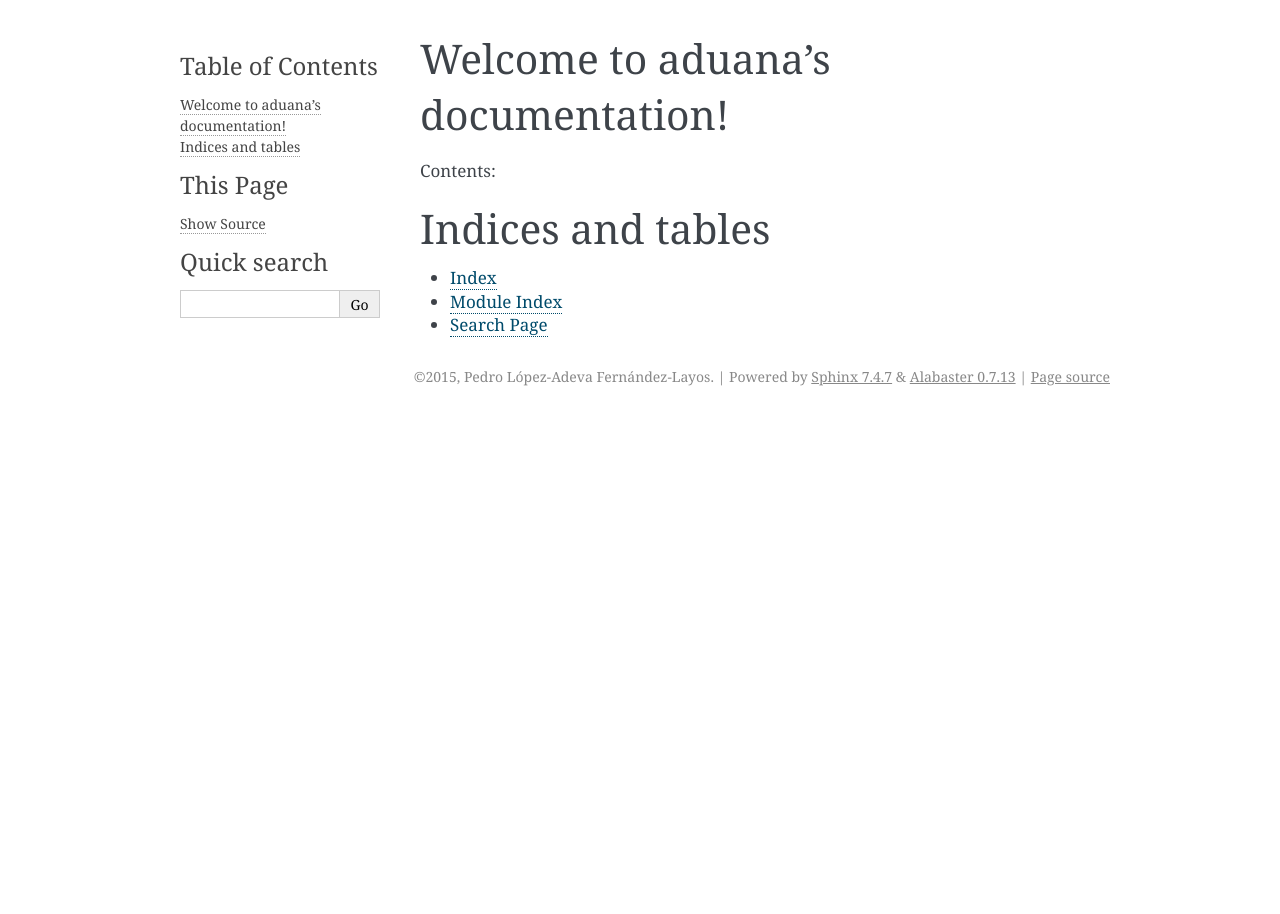
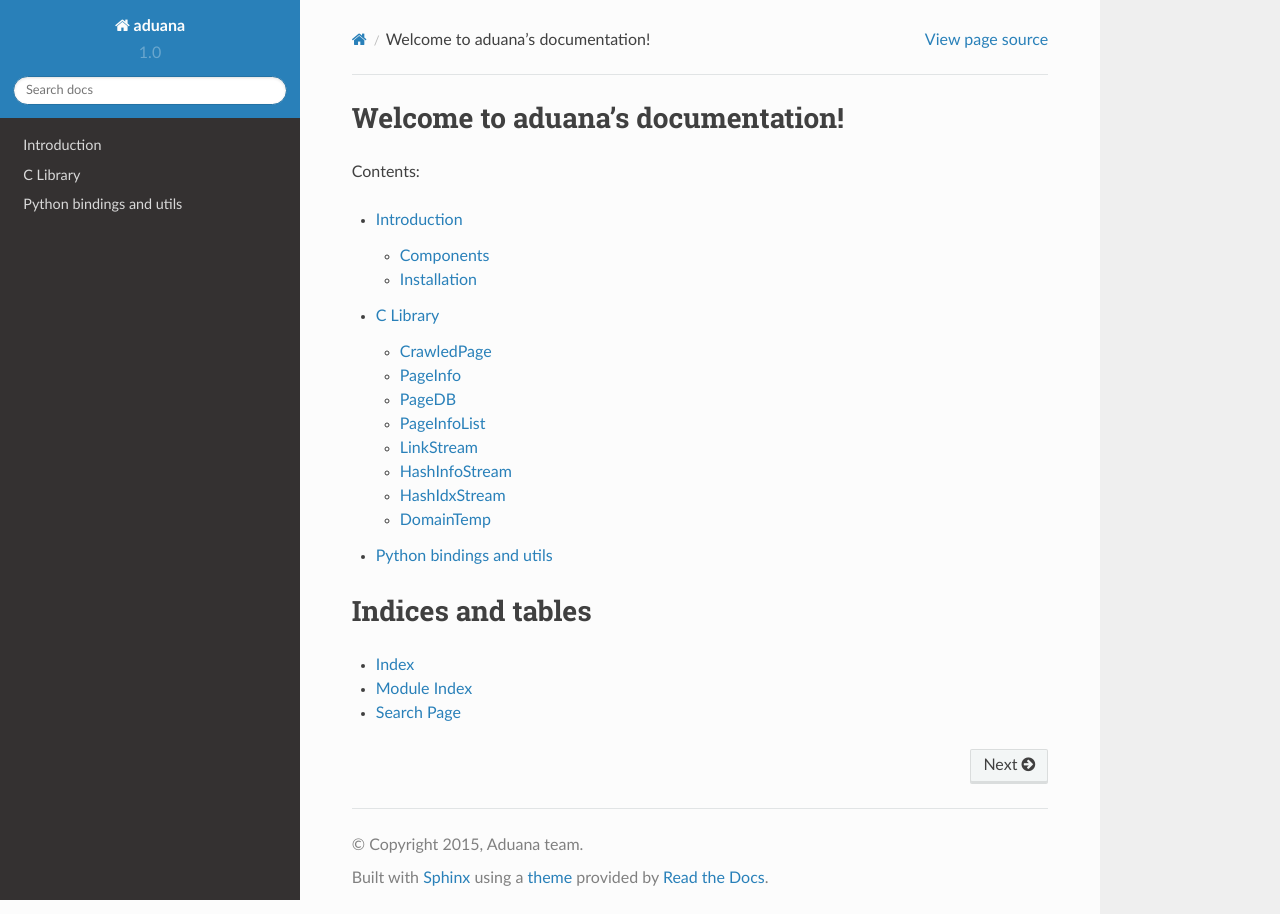
Before and after one commit to scrapinghub/aduana, a Sphinx documentation site: the page built from doc/index.rst, in a window 1280 px wide. Built offline with Sphinx 7.4.7 and the Read the Docs theme 2.0.0, drawn with Linux system fonts in a browser that asks for light colours; some of the changed lines change nothing that is shown.

Commit message:
Documented a good chunk of page_db.

```diff
--- /dev/null
+++ b/doc/_static/gen-domain-temp-fig.py
@@ -0,0 +1,30 @@
+#!/usr/bin/env python
+
+import matplotlib.pyplot as plt
+import numpy as np
+
+steps_time = [1.0, 2.5, 2.6, 2.7, 4.0, 5.0]
+
+t0 = 0.0
+t1 = steps_time[-1] + 1.0
+N = 1000 # number of time steps
+dt = (t1 - t0)/N
+tt = np.linspace(t0, t1, N)
+nn = np.zeros(N)
+
+n = 0.0  # number of crawls in time window
+T = 2.0 # time window
+for i, t in enumerate(tt):
+    n += -n*dt/T
+    if n<0:
+        n = 0.0
+    if len(steps_time)>0 and t>=steps_time[0]:
+        n += 1.0
+        steps_time.pop(0)
+    nn[i] = n
+
+plt.figure()
+plt.plot(tt, nn)
+plt.xlabel('t')
+plt.ylabel('n')
+plt.savefig('domain-temp-evolve.svg')
--- a/doc/conf.py
+++ b/doc/conf.py
@@ -52,8 +52,8 @@
 
 # General information about the project.
 project = u'aduana'
-copyright = u'2015, Pedro López-Adeva Fernández-Layos'
-author = u'Pedro López-Adeva Fernández-Layos'
+copyright = u'2015, Aduana team'
+author = u'Aduana team'
 
 breathe_projects = {'aduana-c': 'doxygen/xml'}
 breathe_default_project = 'aduana-c'
@@ -116,7 +116,7 @@
 
 # The theme to use for HTML and HTML Help pages.  See the documentation for
 # a list of builtin themes.
-html_theme = 'alabaster'
+html_theme = 'sphinx_rtd_theme'
 
 # Theme options are theme-specific and customize the look and feel of a theme
 # further.  For a list of options available for each theme, see the
--- a/doc/index.rst
+++ b/doc/index.rst
@@ -11,7 +11,9 @@
 .. toctree::
    :maxdepth: 2
 
-
+   intro
+   library
+   python
 
 Indices and tables
 ==================
--- /dev/null
+++ b/doc/intro.rst
@@ -0,0 +1,58 @@
+Introduction
+============
+
+Aduana is a component to be used with a web crawler. It contains the
+logic to decide which page to crawl next. It accepts as inputs crawled
+pages and it outputs the next pages to be crawled (requests).
+
+.. figure:: _static/aduana-intro-arch.svg
+   :align: center
+   :figwidth: 75%
+
+   Aduana input/output
+
+The main objectives of Aduana are:
+
+- Speed: it must be able to output thousands of requests per second.
+- Scalability: it must be able to consider billions of crawled pages.
+- Intelligence: it must be able to direct the crawl to interesting pages.
+
+Components
+-----------
+
+There are two main components right now: a :doc:`C library <library>`
+and :doc:`Python bindings <python>`.
+
+The C library does the heavy lifting. In addition it also ships with
+several command line tools. It's portable ANSI C99 code and all the
+necessary dependencies are bundled with the library. Ideally you
+should not concern yourself with this library unless you plan to
+extend Aduana.
+
+The Python bindings contain low-level bindings to the C library and
+also:
+
+- `Frontera <https://github.com/scrapinghub/frontera>`_
+  backends. Frontera is an extension to `Scrapy <http://scrapy.org/>`_
+  which allows to plug different crawl frontier backends. Aduana can
+  be used as a Frontera backend.
+
+- An Aduana server, to be used when crawling using multiple spiders.
+
+Installation
+------------
+
+Making this pip-installable is right now in the TODO list (with high
+priority). Meanwhile the following incantations are necessary:
+
+1. Install the C library::
+
+       mkdir release
+       cmake .. -DCMAKE_BUILD_TYPE=Release
+       make && sudo make install
+
+2. Install the Python module::
+
+       cd ../python
+       pip install -r requirements.txt
+       python setup.py install
--- /dev/null
+++ b/doc/library.rst
@@ -0,0 +1,503 @@
+C Library
+=========
+
+This section is aimed at developers that want to understand the
+architecture of the library, in order to extend it.
+
+When trying to understand some code I like to start with the data
+structures that make the inputs and the outputs of the
+code. :cpp:class:`CrawledPage` is the input of Aduana and the best
+place to start.
+
+CrawledPage
+-----------
+
+Data structures
+~~~~~~~~~~~~~~~
+
+.. doxygenstruct:: CrawledPage
+   :members:
+
+The utility of :cpp:member:`CrawledPage::url` and
+:cpp:member:`CrawledPage::links` are quite obvious, the others need an explanation:
+
+- :cpp:member:`CrawledPage::time`: this is used to compute how often a
+  page changes and also it would be useful for a revisiting schedule
+  to know how much time has passed since the page was crawled.
+
+- :cpp:member:`CrawledPage::score`: one of the objectives of Aduana is
+  to guide the crawl to interesting pages. Since the definition of
+  interesting is application dependent each crawler can give a measure
+  of how interesting they found the page to be. How this number will
+  be exactly used depends on which scorer are we going to use. This
+  field is not mandatory and actually Aduana can be configured to
+  ignore it.
+
+- :cpp:member:`CrawledPage::content_hash`: in order to detect if a
+  page has changed this hash is compared with the hash previously
+  stored for this same page. If the hash has changed we consider that
+  the page has changed. Notice that the content hash is also
+  application dependent: some applications may consider that the page
+  has changed only if there are new links, others will consider a page
+  has changed if the body text, after stripping HTML tags, has
+  changed, etc... This field can be ignored too, in which case the
+  pages will be considered as unchanging.
+
+
+C is not known for its powerful and flexible data structures. In order
+to store a variable number of links per crawled page we implement this
+resizable array. Each time we run out of allocated memory the size of
+the reserved memory is doubled.
+
+.. doxygenstruct:: PageLinks
+   :members:
+
+Initially we reserve this number of links
+
+.. doxygendefine:: PAGE_LINKS_MIN_LINKS
+
+Finally, each link not only carries an URL, but also a score. The
+score gives an idea of how good the (maybe uncrawled) link is,
+according to the web crawler. Think of the link score as an
+approximation to :cpp:member:`CrawledPage::score` when we have not
+crawled the link yet.
+
+.. doxygenstruct:: LinkInfo
+   :members:
+
+Constructor/Destructor
+~~~~~~~~~~~~~~~~~~~~~~
+
+.. doxygenfunction:: crawled_page_new(const char *)
+
+.. doxygenfunction:: crawled_page_delete(CrawledPage *)
+
+Manipulate links
+~~~~~~~~~~~~~~~~
+
+.. doxygenfunction:: crawled_page_add_link(CrawledPage *, const char *, float)
+
+.. doxygenfunction:: crawled_page_get_link(const CrawledPage *, size_t)
+
+.. doxygenfunction:: crawled_page_n_links(const CrawledPage *)
+
+Set content hash
+~~~~~~~~~~~~~~~~
+
+.. doxygenfunction:: crawled_page_set_hash(CrawledPage *, const char *, size_t)
+
+.. doxygenfunction:: crawled_page_set_hash128(CrawledPage *, char *)
+
+.. doxygenfunction:: crawled_page_set_hash64(CrawledPage *, uint64_t)
+
+.. doxygenfunction:: crawled_page_set_hash32(CrawledPage *, uint32_t)
+
+
+PageInfo
+--------
+
+Data structures
+~~~~~~~~~~~~~~~
+
+This structure contains all we know about a given page, and it's
+changed as new :cpp:class:`CrawledPage` arrive.
+
+.. figure:: _static/CrawledPage-PageInfo.svg
+   :align: center
+   :figwidth: 50%
+
+And here it is:
+
+.. doxygenstruct:: PageInfo
+   :members:
+
+Constructor/Destructor
+~~~~~~~~~~~~~~~~~~~~~~
+
+There is no constructor available for this structure. The reason is
+that they are automatically created from the info inside
+:cpp:class:`CrawledPage` when :c:func:`page_db_add` is called.
+
+.. doxygenfunction:: page_info_delete(PageInfo *)
+
+Functions
+~~~~~~~~~
+
+.. doxygenfunction:: page_info_print(const PageInfo *, char *)
+
+.. doxygenfunction:: page_info_rate(const PageInfo *)
+
+
+PageDB
+------
+
+This is one of the main components of the library. Here we store all
+the :cpp:class:`PageInfo` and how pages are linked between them.
+
+The first thing to understand is that there are two different ways to
+refer to a given page, using either the URL hash or the *index*. Both
+ways of addressing the page are linked in the *hash2idx* database.
+
+URL hash
+~~~~~~~~
+
+The URL hash is computed using the following function:
+
+.. doxygenfunction:: page_db_hash(const char *)
+
+When a new :cpp:class:`CrawledPage` arrives we compute the hash of
+:cpp:member:`CrawledPage::url` and use this as the key inside the
+*hash2info* database, to retrieve the associated
+:cpp:class:`PageInfo`. If no entry is found inside the database a new
+one is created. We do the same with each one of the links inside
+:cpp:member:`CrawledPage::links`.
+
+The following two functions are useful to extract the different parts
+of the hash.
+
+.. doxygenfunction:: page_db_hash_get_domain(uint64_t)
+
+.. doxygenfunction:: page_db_hash_get_url(uint64_t)
+
+Index
+~~~~~
+We could store links between pages using their URL hash, for example,
+as a list of pairs of the form::
+
+    004619df1e9191ff 004619df1eb839e2
+    004619df1e9191ff 004619df1f1a5477
+    004619df01e223ae 00115773f1ea355c
+    ...
+
+However the hashing would spoil one interesting property of links:
+locality. Locality means that pages usually link to pages inside their
+same domain. For example, here are the first links extracted from the
+front page of `Wikipedia <https://en.wikipedia.org/wiki/Main_Page>`_::
+
+    https://en.wikipedia.org/wiki/Main_Page#mw-head
+    https://en.wikipedia.org/wiki/Main_Page#p-search
+    https://en.wikipedia.org/wiki/Wikipedia
+    https://en.wikipedia.org/wiki/Free_content
+    https://en.wikipedia.org/wiki/Encyclopedia
+    https://en.wikipedia.org/wiki/Wikipedia:Introduction
+    https://en.wikipedia.org/wiki/Special:Statistics
+    https://en.wikipedia.org/wiki/English_language
+
+Locality can also happen when there are several links outgoing to the
+same domain, but a different one of the originating page. For example,
+from among the 135 links at the front page of `Hacker News
+<https://news.ycombinator.com/>`_ more than 100 remained on the same
+domain but there were also the following groups::
+
+    http://www.ycombinator.com/
+    http://www.ycombinator.com/apply/
+
+    https://github.com/blog/2024-read-only-deploy-keys
+    https://github.com/whamtet/Excel-REPL
+    https://github.com/tadast/switching-to-contracting-uk/blob/master/README.md
+    https://github.com/HackerNews/API
+
+Instead of storing links using the URL hash we instead assign each
+page an integer, that starts at zero with the first page and it's
+automatically incremented when a new page is added to the
+database. Links are stored then as lists where the first element is
+the originating page index and the rest of the elements are the
+indices of the outoging links. For example, taken from a real crawl::
+
+    7 1243 1245 1251 1254 1260 1262 1263
+      1264 1267 1269 1271 1274 1275 1276
+      1277 1280 1283 1286 1289 1291 1295
+      1309 1311 ...
+
+Since we want be able to perform big crawls with billions of pages we
+use 64 bit integers for the indices, which means they still take as
+much space as the URL hashes. However, these links are delta-encoded:
+starting at the second element of the list we substract the previous one::
+
+    7 2 6 3 6 2 1 1 3 2 2 3 1 1 1 3 3 3 3 2 4 14 2 ...
+
+Finally we use `varint encoding
+<https://developers.google.com/protocol-buffers/docs/encoding#varints>`_
+for each integer. As you can see in the above example each link
+requires just 8 bits, instead of the 64 bits (or 32 bits if somehow we
+could reuse the domain part of the hash) URL hashing would.
+
+Having indices instead of hashes is also convenient for the PageRank
+and HITS algorithms. They can store the pages scores using arrays
+where the position of each page inside those arrays are just their
+index. Having fast O(1) access time greatly improves the speed of the
+computation when using billions of pages. Besides, locality also helps
+access speed, even when working in-memory.
+
+The *index* for a given page is automatically created when
+:c:func:`page_db_add` is called.
+
+Data structures
+~~~~~~~~~~~~~~~
+
+.. doxygenstruct:: PageDB
+   :members:
+
+Constructor/Destructor
+~~~~~~~~~~~~~~~~~~~~~~
+
+.. doxygenfunction:: page_db_new(PageDB **, const char *)
+
+.. doxygenfunction:: page_db_delete(PageDB *)
+
+
+Add page
+~~~~~~~~
+
+.. doxygenfunction:: page_db_add(PageDB *, const CrawledPage *, PageInfoList **)
+
+Get info from database
+~~~~~~~~~~~~~~~~~~~~~~
+
+.. doxygenfunction:: page_db_get_info(PageDB *, uint64_t, PageInfo **)
+
+.. doxygenfunction:: page_db_get_idx(PageDB *, uint64_t, uint64_t *)
+
+.. doxygenfunction:: page_db_get_scores(PageDB *, MMapArray **)
+
+.. doxygenfunction:: page_db_get_domain_crawl_rate(PageDB *, uint32_t)
+
+Database settings
+~~~~~~~~~~~~~~~~~
+
+.. doxygenfunction:: page_db_set_persist(PageDB *, int)
+
+.. doxygenfunction:: page_db_set_domain_temp(PageDB *, size_t, float)
+
+Export database
+~~~~~~~~~~~~~~~
+This functions are used by the *page_db_dump* command line utility.
+
+.. doxygenfunction:: page_db_info_dump(PageDB *, FILE *)
+
+.. doxygenfunction:: page_db_links_dump(PageDB *, FILE *)
+
+PageInfoList
+------------
+This structure exists just because :c:func:`page_db_add` needs a way
+of returning which pages had their info created/modified. This
+information is necessary for schedulers. It's just a linked list so we
+are not going to make more comments about it.
+
+Data structures
+~~~~~~~~~~~~~~~
+
+.. doxygenstruct:: PageInfoList
+   :members:
+
+Constructor/Destructor
+~~~~~~~~~~~~~~~~~~~~~~
+
+.. doxygenfunction:: page_info_list_new(PageInfo *, uint64_t)
+
+.. doxygenfunction:: page_info_list_delete(PageInfoList *)
+
+Functions
+~~~~~~~~~
+
+.. doxygenfunction:: page_info_list_cons(PageInfoList *, PageInfo *, uint64_t)
+
+
+LinkStream
+----------
+
+Maybe the most interesting stream going out of :cpp:class:`PageDB` is
+the link stream, because it's the main interface between
+:cpp:class:`PageDB` and the different scorers like PageRank and
+HITS. This stream outputs a list of :cpp:class:`Link`, which are just
+pairs of *from* and *to* indices. Right now, because of the way links
+are stored inside the database the stream groups together all the
+links with the same *from* index, however this could change in the
+future and it's actually not necessary for the current PageRank or
+HITS implementations.
+
+The reason for using a link stream is that when billions of pages are
+crawled the size of the links database can grow to several hundreds of
+megabytes.
+
+Data structures
+~~~~~~~~~~~~~~~
+
+.. doxygenstruct:: PageDBLinkStream
+   :members:
+
+.. doxygenstruct:: Link
+   :members:
+
+Constructor/Destructor
+~~~~~~~~~~~~~~~~~~~~~~
+
+.. doxygenfuction:: page_db_link_stream_new(PageDBLinkStream **, PageDB *)
+
+.. doxygenfunction:: page_db_link_stream_delete(PageDBLinkStream *)
+
+Functions
+~~~~~~~~~
+
+The signature of these functions use *void* because they must agree
+with the following interfaces:
+
+.. doxygentypedef:: LinkStreamNextFunc
+
+for
+
+.. doxygenfunction:: page_db_link_stream_next(void *, Link *)
+
+and
+
+.. doxygentypedef:: LinkStreamResetFunc
+
+for
+
+.. doxygenfunction:: page_db_link_stream_reset(void *)
+
+HashInfoStream
+--------------
+
+Data structures
+~~~~~~~~~~~~~~~
+
+This is used by the command line utility *page_db_find*, which
+iterates over all the pages and returns which ones have their URL
+matching some regexp.
+
+.. doxygenstruct:: HashInfoStream
+   :members:
+
+Constructor/Destructor
+~~~~~~~~~~~~~~~~~~~~~~
+
+.. doxygenfunction:: hashinfo_stream_new(HashInfoStream **, PageDB *)
+
+.. doxygenfunction:: hashinfo_stream_delete(HashInfoStream *)
+
+Functions
+~~~~~~~~~
+
+.. doxygenfunction:: hashinfo_stream_next(HashInfoStream *, uint64_t *, PageInfo **)
+
+HashIdxStream
+--------------
+
+This is used in two different places. The first one is the command
+line utility *page_db_links* which returns which pages link or are
+linked from other page.
+
+The other more important use case is inside schedulers, which after
+pages scores are updated, need to iterate over all of them to see
+which ones have changed enough to be rescheduled.
+
+Data structures
+~~~~~~~~~~~~~~~
+
+.. doxygenstruct:: HashIdxStream
+   :members:
+
+Constructor/Destructor
+~~~~~~~~~~~~~~~~~~~~~~
+.. doxygenfunction:: hashidx_stream_new(HashIdxStream **, PageDB *)
+
+.. doxygenfunction:: hashidx_stream_delete(HashIdxStream *)
+
+Functions
+~~~~~~~~~
+.. doxygenfunction:: hashidx_stream_next(HashIdxStream *, uint64_t *, size_t *)
+
+DomainTemp
+----------
+
+This is used inside :cpp:class:`PageDB` to track how many times the
+most often domains are crawled. This information will in turn be used
+by the scheduler, which will try to not serve requests for the most
+crawled domains.
+
+Ideally, for each domain we would store a (growing) list of timestamps when
+some page in the domain has been crawled. With this list in hand
+we could answer questions like *How many times the domain has been
+crawled in the last 60 seconds?*. Instead of that we make the
+following approximation: imagine that we store only how many times the
+domain has been crawled in the last :math:`T` seconds. We don't know
+how the crawls have been distributed in that time, it could be that
+thay are distributed all at the beginning:
+
+.. figure:: _static/domain-temp-beginning.svg
+   :align: center
+   :figwidth: 50%
+
+or maybe following some strange pattern:
+
+.. figure:: _static/domain-temp-strange.svg
+   :align: center
+   :figwidth: 50%
+
+Instead we will assume they are evenly distributed:
+
+.. figure:: _static/domain-temp-evenly.svg
+   :align: center
+   :figwidth: 50%
+
+Now, if some time :math:`t` is elapsed without any more crawled, how
+many crawls remain in the time window?
+
+.. figure:: _static/domain-temp-moved.svg
+   :align: center
+   :figwidth: 50%
+
+The answer is that since there are :math:`n` crawls evenly distributed then there
+are :math:`n/T` crawls per second, and then :math:`n\frac{t}{T}` have
+moved out of the time window.
+
+.. math::
+
+   n(t_0 + t) - n(t_0) = n(t_0)\frac{t}{T}
+
+If :math:`t \to dt` then we have the following differential equation:
+
+.. math::
+
+   \frac{dn}{dt} = -\frac{1}{T}n
+
+The solution of the above equation is obviously:
+
+.. math::
+
+   n(t) = n(0)e^{-\frac{t}{T}}
+
+And :math:`n` would evolve following some similar shape to:
+
+.. figure:: _static/domain-temp-evolve.svg
+   :align: center
+   :figwidth: 75%
+
+The above figure has a time window of just 2 seconds and there are
+crawls at instants 1, 2.5, 2.6, 2.7, 4 and 5.
+
+Data structures
+~~~~~~~~~~~~~~~
+.. doxygenstruct:: DomainTemp
+   :members:
+
+.. doxygenstruct:: DomainTempEntry
+   :members:
+
+Constructor/Destructor
+~~~~~~~~~~~~~~~~~~~~~~
+
+.. doxygenfunction:: domain_temp_new(size_t, float)
+
+.. doxygenfunction:: domain_temp_delete(DomainTemp *)
+
+
+Functions
+~~~~~~~~~
+
+.. doxygenfunction:: domain_temp_update(DomainTemp *, float)
+
+.. doxygenfunction:: domain_temp_heat(DomainTemp *, uint32_t)
+
+.. doxygenfunction:: domain_temp_get(DomainTemp *, uint32_t)
--- /dev/null
+++ b/doc/python.rst
@@ -0,0 +1,2 @@
+Python bindings and utils
+=========================
```
Also changed, not shown: doc/_static/CrawledPage-PageInfo.svg (added), doc/_static/aduana-intro-arch.svg (added), doc/_static/domain-temp-beginning.svg (added), doc/_static/domain-temp-evenly.svg (added), doc/_static/domain-temp-evolve.svg (added), doc/_static/domain-temp-moved.svg (added), doc/_static/domain-temp-strange.svg (added), 4 other files.
